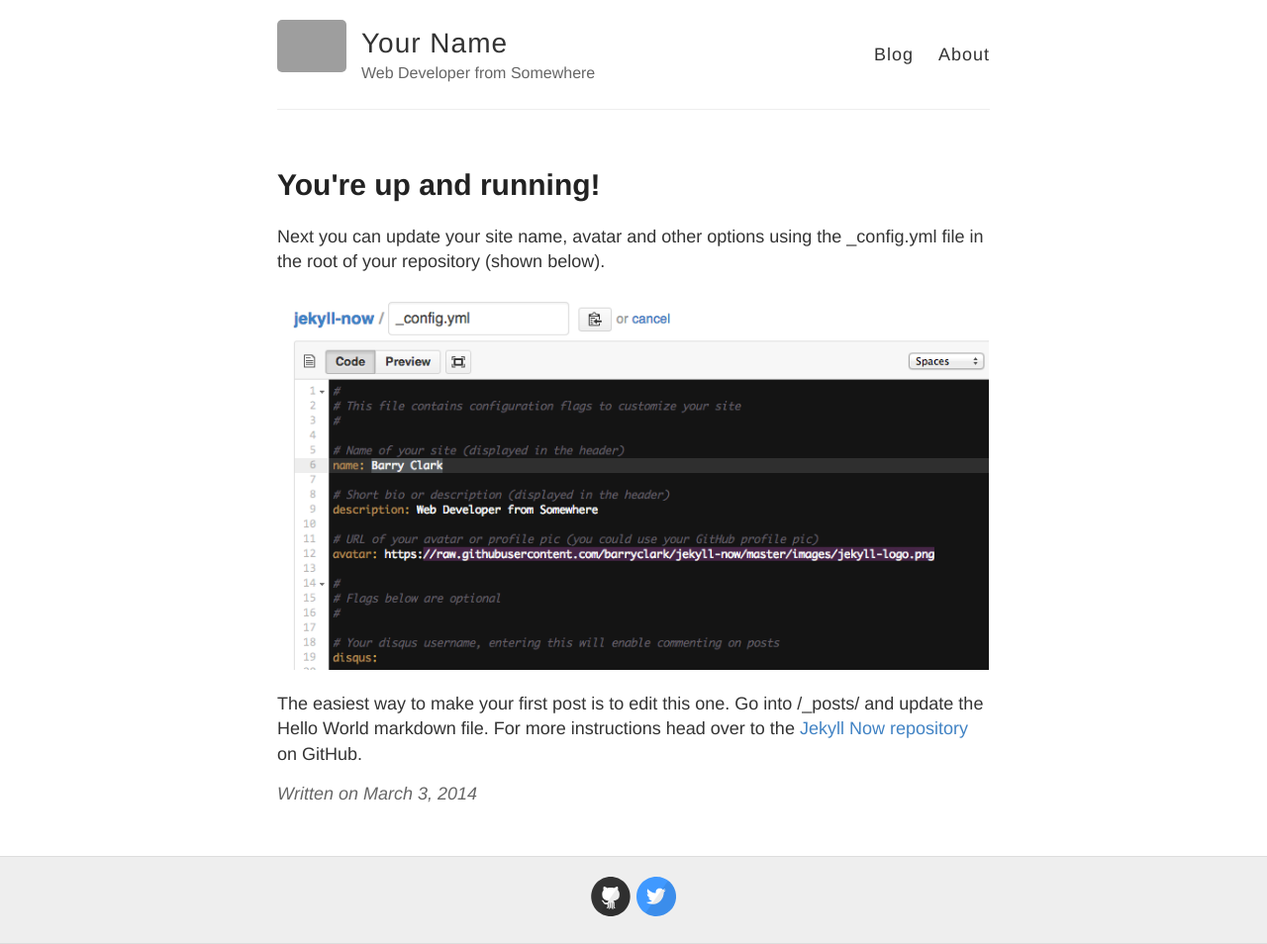
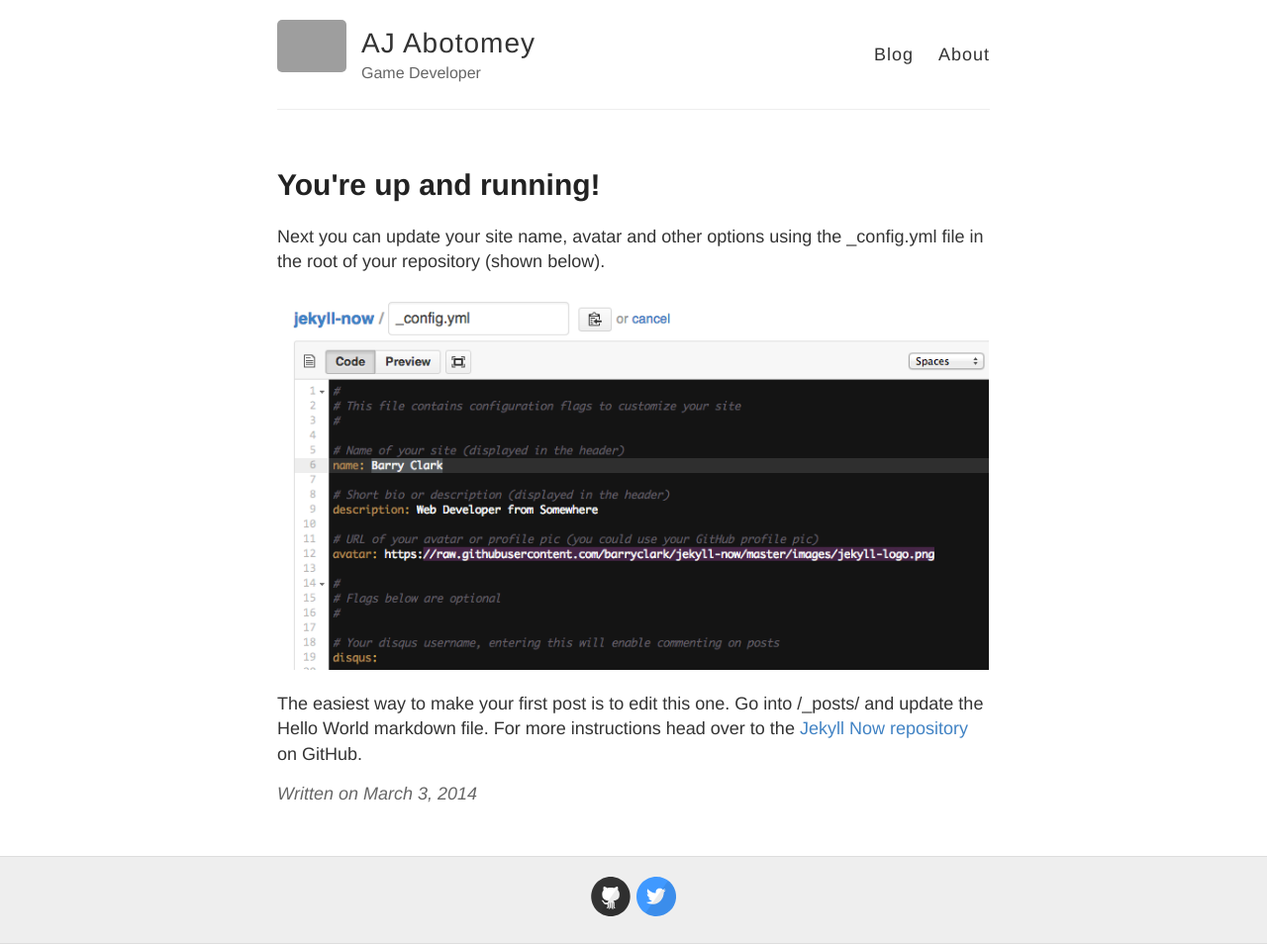
Before and after one commit to ajabotomey/ajabotomey.github.io, a Jekyll site: the page built from _posts/2014-3-3-Hello-World.md, in a window 1280 px wide. Shown: the whole page at 99% size. Built offline with Jekyll 4.4.1, drawn with Linux system fonts in a browser that asks for light colours; grey boxes are pictures that could not be loaded.

Commit message:
Update _config.yml

```diff
--- a/_config.yml
+++ b/_config.yml
@@ -3,10 +3,10 @@
 #
 
 # Name of your site (displayed in the header)
-name: Your Name
+name: AJ Abotomey
 
 # Short bio or description (displayed in the header)
-description: Web Developer from Somewhere
+description: Game Developer
 
 # URL of your avatar or profile pic (you could use your GitHub profile pic)
 avatar: https://raw.githubusercontent.com/barryclark/jekyll-now/master/images/jekyll-logo.png
@@ -21,12 +21,12 @@ footer-links:
   email:
   facebook:
   flickr:
-  github: barryclark/jekyll-now
+  github: ajabotomey
   instagram:
   linkedin:
   pinterest:
   rss: # just type anything here for a working RSS icon
-  twitter: jekyllrb
+  twitter: ajabotomey
   stackoverflow: # your stackoverflow profile, e.g. "users/50476/bart-kiers"
   youtube: # channel/<your_long_string> or user/<user-name>
   googleplus: # anything in your profile username that comes after plus.google.com/
@@ -41,7 +41,7 @@ google_analytics:
 
 # Your website URL (e.g. http://barryclark.github.io or http://www.barryclark.co)
 # Used for Sitemap.xml and your RSS feed
-url:
+url: "https://ajabotomey.github.io"
 
 # If you're hosting your site at a Project repository on GitHub pages
 # (http://yourusername.github.io/repository-name)
```
